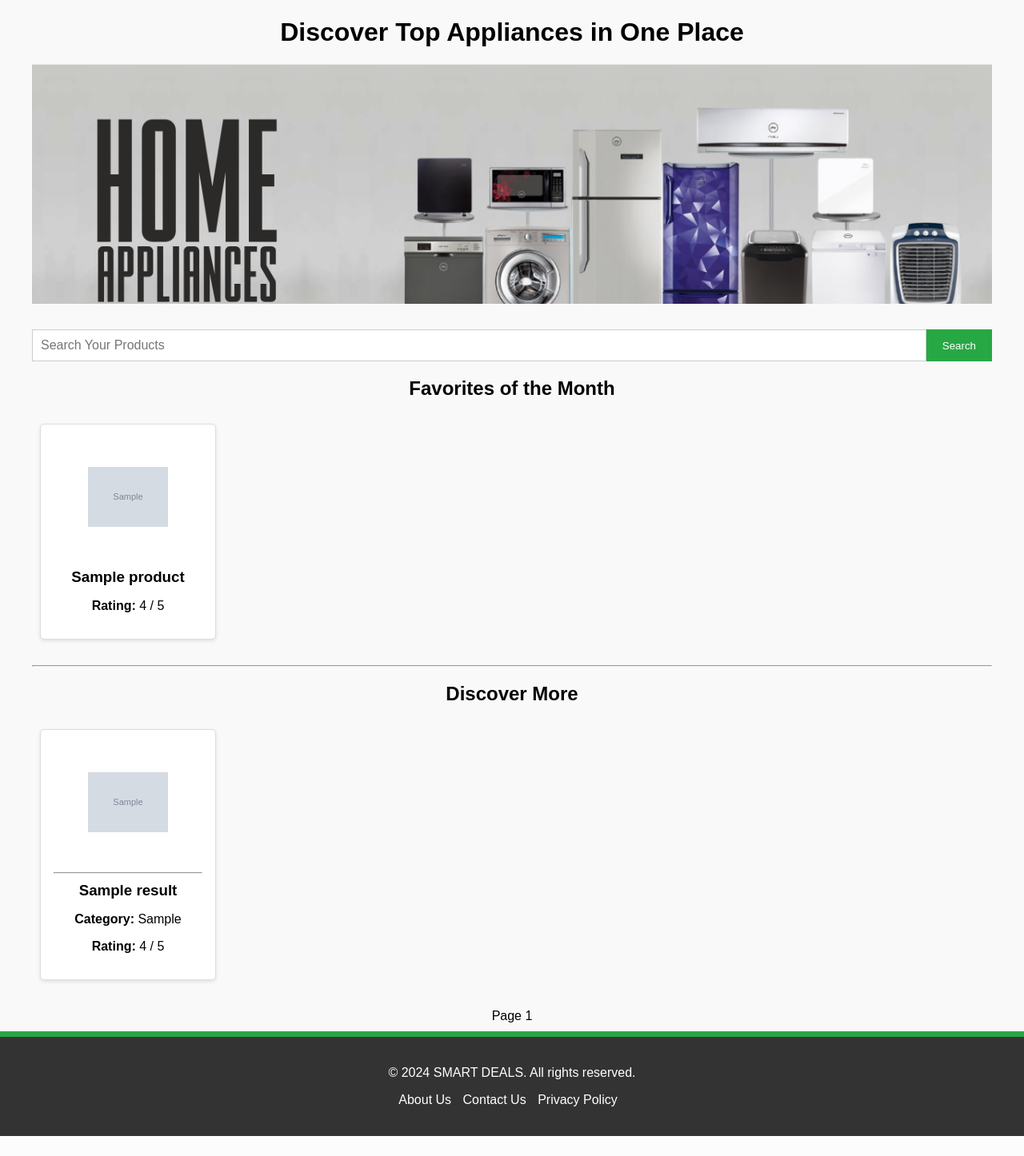
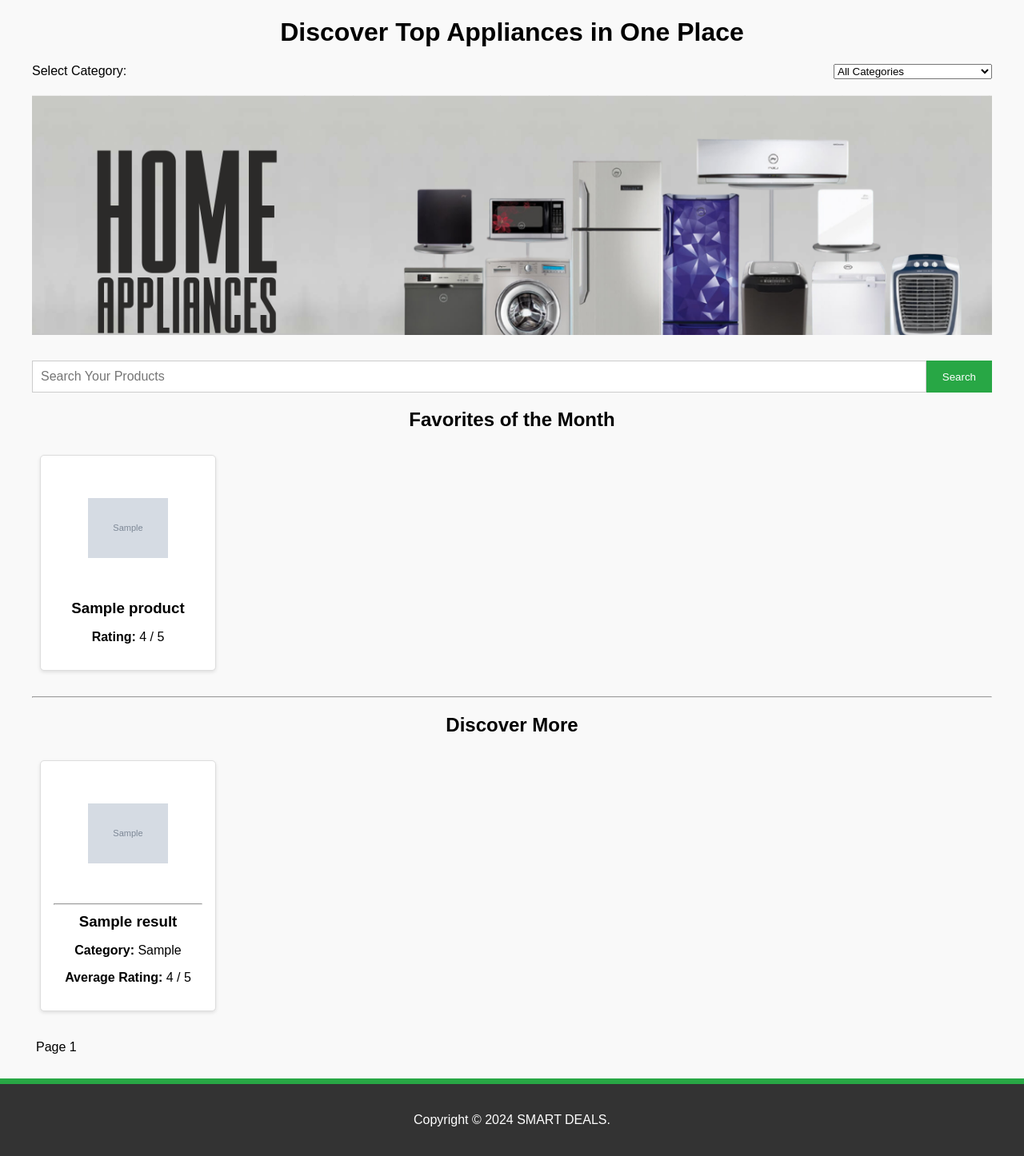
Before and after one commit to Binura22/Appliances_Recommendation_System, a Flask app: template templates/index.html in a window 1280 px wide. Shown: the part 81-1527 px from the top of the page at 80% size. Before the commit the page ends 1502 px from the top, so only its background shows below. Run offline with Flask 3, Linux system fonts and the light colour scheme; the template is opened without the code that fills it: most values are stand-ins (such as "Sample title", 1, 10 or a date in 2020); grey boxes marked "Sample" are stand-in pictures; parts of the project's set-up code (start-up, migrations or seed data) failed here and were passed over.

Commit message:
add category filter

```diff
--- a/app.py
+++ b/app.py
@@ -36,8 +36,6 @@ cosine_sim_content = np.load('cosine_sim_content.npy')
 # Load the preprocessed user-item matrix
 user_item_matrix = pd.read_csv('user_item_matrix.csv', index_col='user_id')
 original_nan_mask = pd.read_csv('original_nan_mask.csv', index_col='user_id')
-
-
 
 # Remove duplicate products, keeping the first occurrence by parent_asin
 data_unique = data.drop_duplicates(subset='parent_asin', keep='first')
@@ -92,17 +90,20 @@ def get_top_seasonal_products():
 
 @app.route('/')
 def index():
-    # Pagination logic for main products
+
+    category = request.args.get('category', None)
+    # Pagination logic
     page = request.args.get('page', 1, type=int)  # Get the current page number
     per_page = 20  # Number of products per page
-    paginated_data = data_unique.iloc[(page - 1) * per_page: page * per_page]
 
-    # Get the top 5 seasonal products
+    if category:
+        paginated_data = data_unique[data_unique['main_category'] == category].iloc[(page - 1) * per_page: page * per_page]
+    else:
+        paginated_data = data_unique.iloc[(page - 1) * per_page: page * per_page]
+
     top_5_products = get_top_seasonal_products()
-
-    # Render the homepage with both paginated products and hot products
     return render_template('index.html', results=paginated_data.to_dict(orient='records'),
-                           top_5_products=top_5_products, page=page)
+                           top_5_products=top_5_products, page=page, selected_category=category)
 
 
 @app.route('/product/<asin>')
@@ -118,6 +119,16 @@ def product_detail(asin):
     # Render the product detail page and pass the similar products
     return render_template('product_detail.html', product=product, recommended_products=recommended_product_details.to_dict(orient='records'))
 
+# Category-based dropdown items
+categories = ['Home Products', 'Appliances', 'Tools & Home Improvement', 'Health & Personal Care',
+              'Industrial & Scientific', 'Grocery', 'Office Products', 'All Electronics',
+              'Automotive', 'Cell Phones & Accessories', 'Sports & Outdoors', 'All Beauty',
+              'Camera & Photo', 'Baby', 'Pet Supplies', 'Home Audio & Theater', 'Fashion',
+              'Musical Instruments', 'Toys & Games', 'Portable Audio & Accessories', 'Books']
+
+@app.context_processor
+def inject_categories():
+    return dict(categories=categories)
 
 @app.route('/collab-recommend/<user_id>')
 def collab_recommend(user_id):
@@ -231,5 +242,6 @@ def search():
     return render_template('index.html', query=query, results=paginated_results.to_dict(orient='records'),
                            top_5_products=top_5_products, page=page)
 
+
 if __name__ == '__main__':
     app.run(debug=True)
--- a/static/css/styles.css
+++ b/static/css/styles.css
@@ -241,7 +241,9 @@ footer {
 
 .pagination {
     text-align: center;
+    align-items: center;
     margin-top: 20px;
+    max-width: 400px;
 }
 
 .pagination a {
--- a/templates/index.html
+++ b/templates/index.html
@@ -23,6 +23,17 @@
 
     <div class="container">
         <h1>Discover Top Appliances in One Place</h1>
+
+        <!-- Category Dropdown -->
+        <form method="get" action="/">
+            <label for="category">Select Category:</label>
+            <select name="category" id="category" onchange="this.form.submit()">
+                <option value="">All Categories</option>
+                {% for category in categories %}
+                <option value="{{ category }}" {% if selected_category == category %}selected{% endif %}>{{ category }}</option>
+                {% endfor %}
+            </select>
+        </form>
 
         <!-- Advertisement Banner Section -->
         <div class="banner-container">
@@ -64,40 +75,38 @@
                     <img src="{{ result['hi_res_image'] }}" alt="{{ result['product_title'] }}" class="card-img">
                     <hr>
                     <h3>{{ ' '.join(result['product_title'].split()[:4]) }}</h3>
+                    <p><strong>Category:</strong> {{ result['main_category'] }}</p>
+                    <p><strong>Average Rating:</strong> {{ result['average_rating'] }} / 5</p>
                 </a>
-                <p><strong>Category:</strong> {{ result['main_category'] }}</p>
-                <p><strong>Rating:</strong> {{ result['average_rating'] }} / 5</p>
             </li>
             {% endfor %}
         </ul>
+        {% else %}
+        <p>No results found for this category.</p>
+        {% endif %}
 
-        <!-- Pagination Links -->
+
+        <!-- Pagination -->
         <div class="pagination">
-            {% if page > 1 %}
-                <button class="move-button" onclick="location.href='/search?page={{ page - 1 }}&query={{ query }}'">Previous</button>
-            {% endif %}
-            <span>Page {{ page }}</span>
-            {% if results|length == 20 %}
-                <button class="move-button" onclick="location.href='/search?page={{ page + 1 }}&query={{ query }}'">Next</button>
-            {% endif %}
+            <form method="get" action="/">
+                <!-- Previous Button -->
+                {% if page > 1 %}
+                <button class="move-button" type="submit" name="page" value="{{ page - 1 }}">Previous</button>
+                {% endif %}
+                <span>Page {{ page }}</span>
+                <!-- Next Button -->
+                {% if results|length == 20 %}
+                <button class="move-button" type="submit" name="page" value="{{ page + 1 }}">Next</button>
+                {% endif %}
+                <!-- Hidden Input for Category -->
+                <input type="hidden" name="category" value="{{ selected_category }}">
+            </form>
         </div>
-        {% endif %}
     </div>
-
-    <!-- Footer Section -->
     <footer>
-        <div class="footer-container">
-            <div class="footer-content">
-                <p>&copy; 2024 SMART DEALS. All rights reserved.</p>
-                <ul class="footer-links">
-                    <li><a href="#about">About Us</a></li>
-                    <li><a href="#contact">Contact Us</a></li>
-                    <li><a href="/privacy-policy">Privacy Policy</a></li>
-                </ul>
-            </div>
-        </div>
+        <p>Copyright &copy; 2024 SMART DEALS.</p>
     </footer>
 
-    <script src="{{ url_for('static', filename='js/banner.js') }}"></script>
+    <script src="{{ url_for('static', filename='js/script.js') }}"></script>
 </body>
 </html>
--- a/templates/product_detail.html
+++ b/templates/product_detail.html
@@ -33,9 +33,6 @@
         </div>
     </div>
 
-
-
-
     <!-- Recommended Products Section -->
 
     <section class="container">
```
